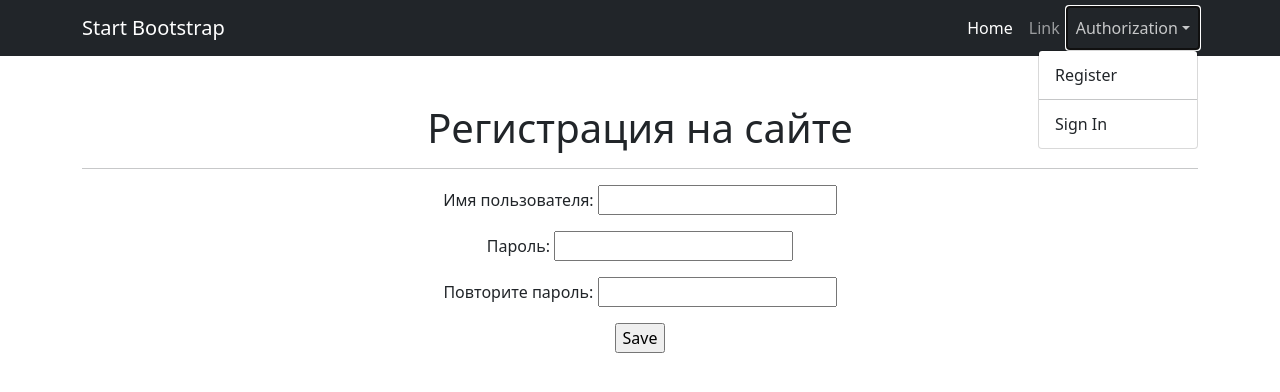
After one commit to BOBS332/123, a Django app: page /products/registration/ in a window 1280 px wide, after a click on "Authorization". The commit adds this page. Shown: the top 392 px of the page. Run offline with Django 4.2, Linux system fonts and the light colour scheme; some libraries are stand-ins or nearby versions.

Commit message:
фиксы после консультации

```diff
--- a/manage.py
+++ b/manage.py
@@ -6,7 +6,7 @@ import sys
 
 def main():
     """Run administrative tasks."""
-    os.environ.setdefault('DJANGO_SETTINGS_MODULE', 'project.settings')
+    os.environ['DJANGO_SETTINGS_MODULE'] = 'project.settings'
     try:
         from django.core.management import execute_from_command_line
     except ImportError as exc:
--- a/simpleapp/forms.py
+++ b/simpleapp/forms.py
@@ -1,7 +1,17 @@
 from django import forms
+from django.contrib.auth import get_user_model
 from django.core.exceptions import ValidationError
 
 from .models import Product
+
+
+User = get_user_model()
+
+
+class UserRegistrationForm(forms.Form):
+    username = forms.CharField(max_length=100, required=True, label='Имя пользователя')
+    password = forms.CharField(max_length=100, required=True, label='Пароль', widget=forms.PasswordInput())
+    confirm_password = forms.CharField(max_length=100, required=True, label='Повторите пароль', widget=forms.PasswordInput())
 
 
 class ProductForm(forms.ModelForm):
--- a/simpleapp/urls.py
+++ b/simpleapp/urls.py
@@ -1,9 +1,12 @@
-from django.urls import path
-from .views import ProductsList, ProductDetail, ProductCreate
+from django.urls import path, reverse
+
+
+from .views import ProductsList, ProductDetail, ProductCreate, RegisterUserView
 
 
 urlpatterns = [
    path('', ProductsList.as_view(), name="product-list"),
    path('<int:id>', ProductDetail.as_view(), name="product-detail"),
    path('create/', ProductCreate.as_view(), name='product_create'),
+   path('registration/', RegisterUserView.as_view(), name='registration')
 ]
--- a/simpleapp/views.py
+++ b/simpleapp/views.py
@@ -1,12 +1,16 @@
-from datetime import  datetime
-
 from simpleapp.filters import ProductFilter
 
 from .models import Product
-from .forms import ProductForm
+from .forms import ProductForm, UserRegistrationForm
 from django.views.generic import (
-    ListView, DetailView, CreateView
+    ListView, DetailView, CreateView, FormView
 )
+from django.contrib.auth import get_user_model
+from django.urls import reverse
+
+
+User = get_user_model()
+
 
 class ProductsList(ListView):
     model = Product
@@ -42,3 +46,20 @@ class ProductCreate(CreateView):
     model = Product
     # и новый шаблон, в котором используется форма.
     template_name = 'product_edit.html'
+
+
+class RegisterUserView(FormView):
+    form_class = UserRegistrationForm
+    template_name = 'registration.html'
+
+    def get_success_url(self) -> str:
+        return reverse('products:product-list')
+
+    def post(self, request, *args: str, **kwargs):
+        form = self.form_class(request.POST)
+
+        if form.is_valid():
+            user = User(username=form.data['username'])
+            user.set_password(form.data['password'])
+            user.save()
+        return super().post(request, *args, **kwargs)
--- a/templates/default.html
+++ b/templates/default.html
@@ -23,12 +23,11 @@
                         <li class="nav-item"><a class="nav-link active" aria-current="page" href="#">Home</a></li>
                         <li class="nav-item"><a class="nav-link" href="#">Link</a></li>
                         <li class="nav-item dropdown">
-                            <a class="nav-link dropdown-toggle" id="navbarDropdown" href="#" role="button" data-bs-toggle="dropdown" aria-expanded="false">Dropdown</a>
+                            <a class="nav-link dropdown-toggle" id="navbarDropdown" href="#" role="button" data-bs-toggle="dropdown" aria-expanded="false">Authorization</a>
                             <ul class="dropdown-menu dropdown-menu-end" aria-labelledby="navbarDropdown">
-                                <li><a class="dropdown-item" href="#">Action</a></li>
-                                <li><a class="dropdown-item" href="#">Another action</a></li>
+                                <li><a class="dropdown-item" href="{% url 'products:registration' %}">Register</a></li>
                                 <li><hr class="dropdown-divider" /></li>
-                                <li><a class="dropdown-item" href="#">Something else here</a></li>
+                                <li><a class="dropdown-item" href="#">Sign In</a></li>
                             </ul>
                         </li>
                     </ul>
--- /dev/null
+++ b/templates/registration.html
@@ -0,0 +1,11 @@
+{% extends 'default.html' %}
+
+{% block content %}
+<h1>Регистрация на сайте</h1>
+<hr>
+<form method="post">
+    {% csrf_token %}
+    {{ form.as_p }}
+    <input type="submit" value="Save" />
+</form>
+{% endblock content %}
```
Also changed, not shown: db.sqlite3.
